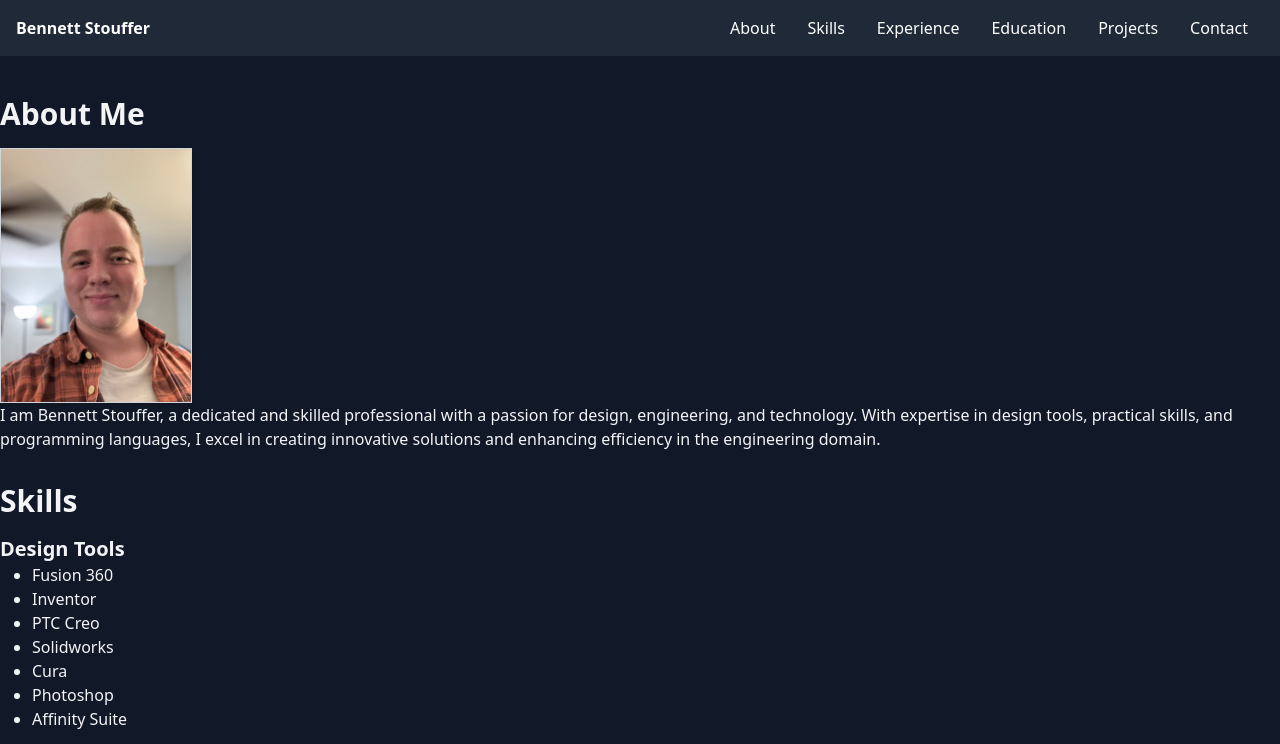
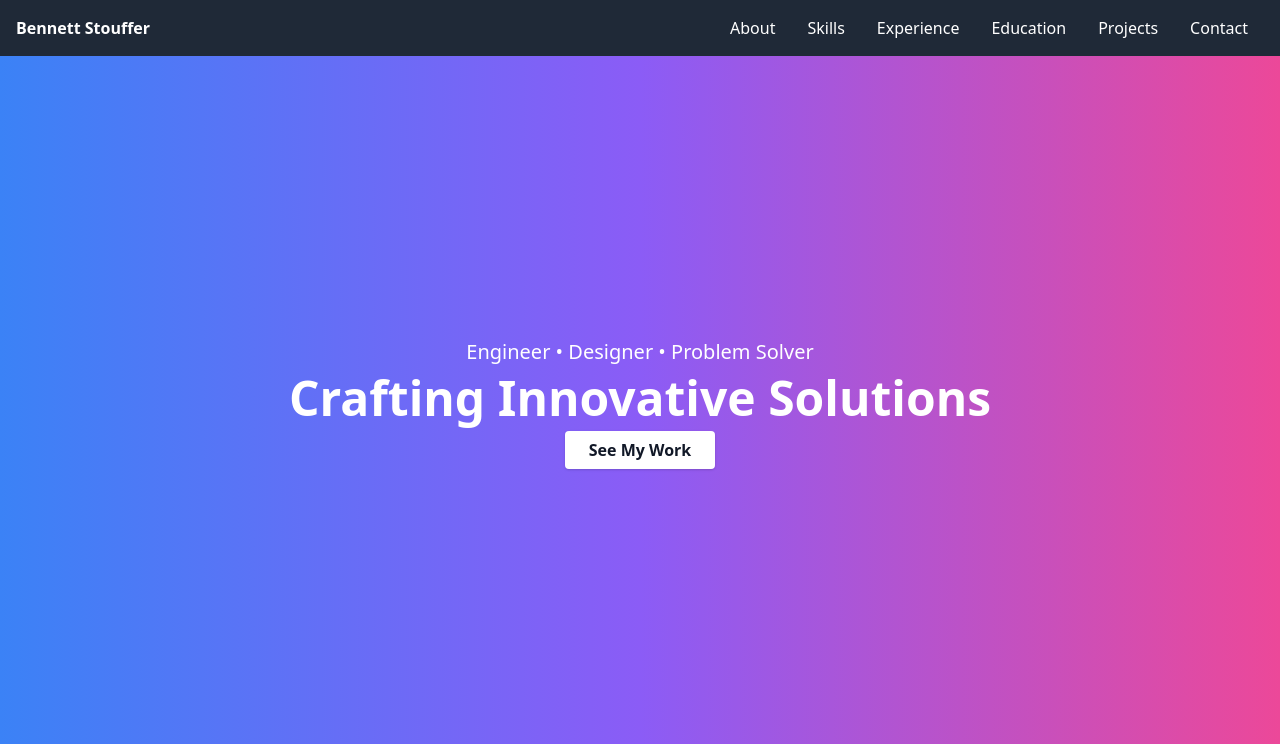
Before and after one commit to bennetster/bennetster.github.io, a plain HTML site: page index.html in a window 1280 px wide. Shown: the top 744 px of the page. Drawn offline with nearby package versions, Linux system fonts and the light colour scheme.

Commit message:
Add hero section with tagline and call to action

```diff
--- a/index.html
+++ b/index.html
@@ -35,6 +35,13 @@
                         </ul>
                     </nav>
               </header>
+            <section id="hero" class="flex items-center justify-center h-screen bg-gradient-to-r from-blue-500 via-purple-500 to-pink-500">
+                <div class="text-center text-white">
+                    <p class="text-xl mb-2">Engineer • Designer • Problem Solver</p>
+                    <h1 class="text-5xl font-extrabold mb-4">Crafting Innovative Solutions</h1>
+                    <a href="#projects" class="bg-white text-gray-900 font-semibold py-2 px-6 rounded shadow hover:bg-gray-100">See My Work</a>
+                </div>
+            </section>
 
               <main class="pt-16">
                 <section id="about" class="container mx-auto my-8">
```
